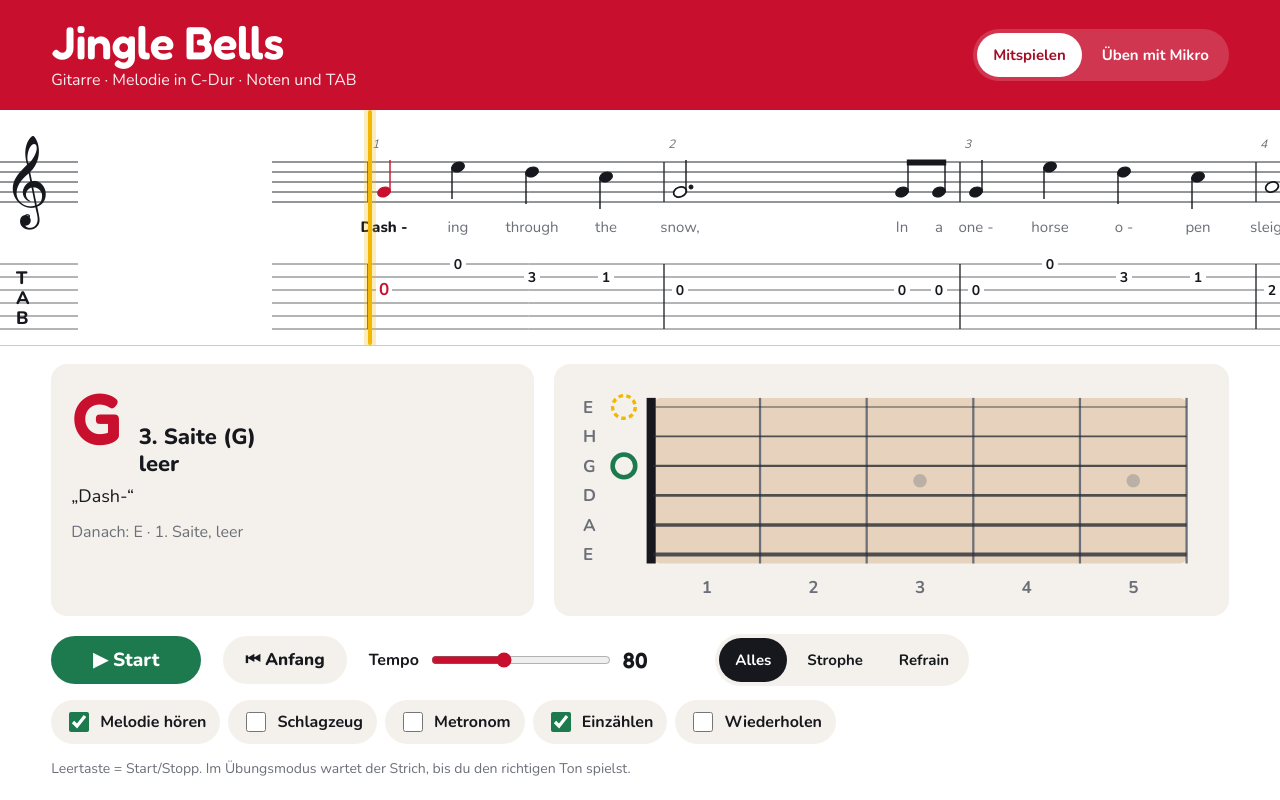
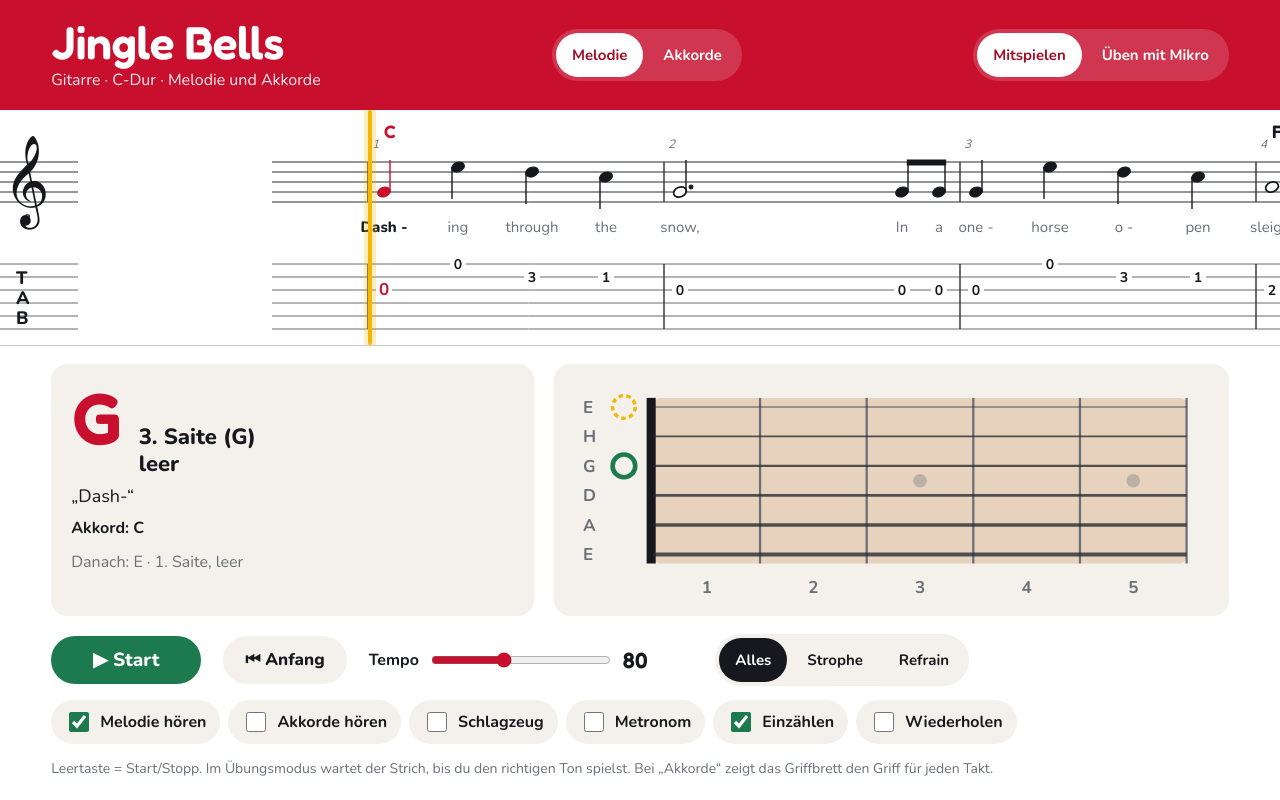
Before and after one commit to sagebiej/jingle-bells-gitarre, a plain HTML site: page index.html in a window 1280 px wide. Drawn offline with nearby package versions, Linux system fonts and the light colour scheme; a web font is replaced by a local one.

Commit message:
Akkorde: Symbole, Griffbilder, Akkord-Modus und Akkordklang

```diff
--- a/index.html
+++ b/index.html
@@ -78,13 +78,21 @@ input[type=range]{accent-color:var(--red);width:180px;height:32px}
 #score-ok{font-weight:800}
 .hint{color:var(--mute);font-size:14px;margin:0}
 #micmsg{color:var(--red);font-weight:700}
+.chd{font:600 18px Fredoka,sans-serif;fill:var(--ink)}
+.chd.on{fill:var(--red)}
+#chdline{margin-top:6px;font-weight:700}
+.seg button:disabled{opacity:.45;cursor:not-allowed}
 @media(max-width:700px){.mid{grid-template-columns:minmax(0,1fr)}#nname{font-size:56px}input[type=range]{width:140px}}
 @media(prefers-reduced-motion:reduce){#count{transition:none}}
 </style>
 </head>
 <body>
 <header class="band">
-  <div><h1>Jingle Bells</h1><p>Gitarre · Melodie in C-Dur · Noten und TAB</p></div>
+  <div><h1>Jingle Bells</h1><p>Gitarre · C-Dur · Melodie und Akkorde</p></div>
+  <div class="seg" role="group" aria-label="Was üben">
+    <button id="u-mel" aria-pressed="true">Melodie</button>
+    <button id="u-chd" aria-pressed="false">Akkorde</button>
+  </div>
   <div class="seg" role="group" aria-label="Modus">
     <button id="m-play" aria-pressed="true">Mitspielen</button>
     <button id="m-wait" aria-pressed="false">Üben mit Mikro</button>
@@ -102,6 +110,7 @@ input[type=range]{accent-color:var(--red);width:180px;height:32px}
   <div class="card">
     <div id="big"><span id="nname">G</span><span id="where">3. Saite<br>leer</span></div>
     <div id="word"></div>
+    <div id="chdline"></div>
     <div id="next"></div>
   </div>
   <div class="card"><svg id="fb" viewBox="0 0 560 190" role="img" aria-label="Griffbrett"></svg></div>
@@ -121,6 +130,7 @@ input[type=range]{accent-color:var(--red);width:180px;height:32px}
   <div class="ctl" style="margin-top:14px">
     <div class="pills">
       <label class="pill"><input type="checkbox" id="o-mel" checked>Melodie hören</label>
+      <label class="pill"><input type="checkbox" id="o-chd">Akkorde hören</label>
       <label class="pill"><input type="checkbox" id="o-drum">Schlagzeug</label>
       <label class="pill"><input type="checkbox" id="o-click">Metronom</label>
       <label class="pill"><input type="checkbox" id="o-count" checked>Einzählen</label>
@@ -134,7 +144,7 @@ input[type=range]{accent-color:var(--red);width:180px;height:32px}
     <button class="btn" id="skip">Ton überspringen →</button>
     <span id="micmsg"></span>
   </div>
-  <p class="hint" style="margin-top:14px">Leertaste = Start/Stopp. Im Übungsmodus wartet der Strich, bis du den richtigen Ton spielst.</p>
+  <p class="hint" style="margin-top:14px">Leertaste = Start/Stopp. Im Übungsmodus wartet der Strich, bis du den richtigen Ton spielst. Bei „Akkorde“ zeigt das Griffbrett den Griff für jeden Takt.</p>
 </section>
 
 <script>
@@ -158,6 +168,14 @@ const MEL=[
 [2,'F4','Oh,'],[2,'F4','what'],[2,'F4','fun'],[2,'F4','it'],[2,'F4','is'],[2,'E4','to'],[2,'E4','ride'],[1,'E4','in'],[1,'E4','a'],
 [2,'G4','one-'],[2,'G4','horse'],[2,'F4','o-'],[2,'D4','pen'],[8,'C4','sleigh!']];
 const FR={G3:[3,0],A3:[3,2],B3:[2,0],C4:[2,1],D4:[2,3],E4:[1,0],F4:[1,1],G4:[1,3],A4:[1,5]};
+// chords per bar; frets from 6th to 1st string (-1 = not played), fingers likewise
+const CH=['C','C','C','F','F','G','G7','C','C','C','C','F','F','G','G7','C','C','C','C','C','F','C','D7','G','C','C','C','C','F','C','G7','C'];
+const CHD={C:{f:[-1,3,2,0,1,0],g:[0,3,2,0,1,0],t:'3 Finger · tiefe E-Saite nicht spielen'},
+  F:{f:[-1,-1,3,2,1,1],g:[0,0,3,2,1,1],t:'kleines F · nur die 4 hohen Saiten'},
+  G:{f:[3,2,0,0,0,3],g:[2,1,0,0,0,3],t:'alle 6 Saiten'},
+  G7:{f:[3,2,0,0,0,1],g:[3,2,0,0,0,1],t:'alle 6 Saiten'},
+  D7:{f:[-1,-1,0,2,1,2],g:[0,0,0,2,1,3],t:'nur die 4 hohen Saiten'}};
+const CHS=CH.map((c,b)=>{let k=b;while(k>0&&k!==16&&CH[k-1]===c)k--;return k}); // bar where the current chord starts
 const SEMI={C:0,D:2,E:4,F:5,G:7,A:9,B:11},LET='CDEFGAB',DE={C:'C',D:'D',E:'E',F:'F',G:'G',A:'A',B:'H'};
 let t=0;
 const N=MEL.map(([d,p,l],i)=>{const n={i,start:t/2,dur:d/2,p,lyr:l.replace(/-$/,''),hy:l.endsWith('-'),midi:12*(+p[1]+1)+SEMI[p[0]],s:FR[p][0],f:FR[p][1],name:DE[p[0]],diat:LET.indexOf(p[0])+7*(+p[1])};t+=d;return n});
@@ -183,7 +201,8 @@ const ny=n=>SB-(n.diat+7-30)*5; // written = sounding + octave; E4 written = bot
   h+='<g class="tabl">'+[0,1,2,3,4,5].map(k=>`<line x1="0" x2="${W}" y1="${TT+k*TG}" y2="${TT+k*TG}"/>`).join('')+'</g>';
   for(let b=0;b<=32;b++){const x=X0+b*4*PPB;h+=`<line class="bar" x1="${x}" x2="${x}" y1="${ST}" y2="${SB}"/><line class="bar" x1="${x}" x2="${x}" y1="${TT}" y2="${TT+5*TG}"/>`;
     if(b<32)h+=`<text class="lbl" x="${x+4}" y="${ST-14}">${b+1}</text>`}
-  h+=`<text class="reh" x="${X0+64*PPB+28}" y="${ST-14}">Refrain</text>`;
+  h+=`<text class="reh" x="${X0+64*PPB+60}" y="${ST-14}">Refrain</text>`;
+  CH.forEach((c,b)=>{if(CHS[b]===b)h+=`<text class="chd" id="c${b}" x="${X0+b*4*PPB+16}" y="${ST-24}">${c}</text>`});
   h+=`<line class="bar" x1="${X0+128*PPB-5}" x2="${X0+128*PPB-5}" y1="${ST}" y2="${SB}"/><rect x="${X0+128*PPB-2}" y="${ST}" width="5" height="40" fill="var(--line)"/>`;
   const beam=new Set();
   N.forEach((n,i)=>{const m=N[i+1];if(n.dur===.5&&m&&m.dur===.5&&n.start%1===0&&m.start===n.start+.5){beam.add(i);beam.add(i+1);n.bm=m}});
@@ -209,34 +228,46 @@ const ny=n=>SB-(n.diat+7-30)*5; // written = sounding + octave; E4 written = bot
 
 // ---------- fretboard
 const SNAME=['E','H','G','D','A','E'];
-function drawFB(cur,nxt){
+function drawFB(items){
   const L=70,R=540,T=22,G=26,fx=k=>L+k*(R-L)/5;
   let h=`<rect x="${L}" y="${T-8}" width="${R-L}" height="${5*G+16}" rx="6" fill="color-mix(in srgb,#c58b4f 30%,transparent)"/>`;
   for(let k=1;k<=5;k++)h+=`<line class="fbf" x1="${fx(k)}" x2="${fx(k)}" y1="${T-8}" y2="${T+5*G+8}"/><text class="fbt" x="${fx(k)-(R-L)/10}" y="${T+5*G+34}" text-anchor="middle">${k}</text>`;
   [3,5].forEach(k=>h+=`<circle cx="${fx(k)-(R-L)/10}" cy="${T+2.5*G}" r="6" fill="var(--mute)" opacity=".35"/>`);
   h+=`<rect x="${L-6}" y="${T-8}" width="8" height="${5*G+16}" fill="var(--ink)"/>`;
   for(let s=0;s<6;s++)h+=`<line class="fbs" x1="${L}" x2="${R}" y1="${T+s*G}" y2="${T+s*G}" stroke-width="${1+s*.5}"/><text class="fbt" x="${L-62}" y="${T+s*G+5}">${SNAME[s]}</text>`;
-  const dot=(n,main)=>{if(!n)return'';const y=T+(n.s-1)*G;
-    if(n.f===0)return main?`<circle cx="${L-26}" cy="${y}" r="10" fill="none" stroke="var(--green)" stroke-width="4"/>`:`<circle cx="${L-26}" cy="${y}" r="10" fill="none" stroke="var(--gold)" stroke-width="3" stroke-dasharray="4 3"/>`;
-    const x=fx(n.f)-(R-L)/10,fing=n.f>=4?4:n.f;
-    return main?`<circle cx="${x}" cy="${y}" r="15" fill="var(--green)"/><text x="${x}" y="${y+6}" text-anchor="middle" style="font:800 17px Nunito;fill:#fff">${fing}</text>`
-               :`<circle cx="${x}" cy="${y}" r="14" fill="none" stroke="var(--gold)" stroke-width="3" stroke-dasharray="4 3"/>`};
-  if(nxt&&cur&&(nxt.s!==cur.s||nxt.f!==cur.f))h+=dot(nxt,false);
-  h+=dot(cur,true);
+  const draw=it=>{const y=T+(it.s-1)*G,x=it.f>0?fx(it.f)-(R-L)/10:L-26;
+    if(it.k==='mute')return `<text x="${L-26}" y="${y+6}" text-anchor="middle" style="font:800 18px Nunito;fill:var(--mute)">×</text>`;
+    if(it.f===0)return it.k==='main'?`<circle cx="${x}" cy="${y}" r="10" fill="none" stroke="var(--green)" stroke-width="4"/>`:`<circle cx="${x}" cy="${y}" r="10" fill="none" stroke="var(--gold)" stroke-width="3" stroke-dasharray="4 3"/>`;
+    return it.k==='main'?`<circle cx="${x}" cy="${y}" r="15" fill="var(--green)"/><text x="${x}" y="${y+6}" text-anchor="middle" style="font:800 17px Nunito;fill:#fff">${it.g}</text>`
+                       :`<circle cx="${x}" cy="${y}" r="14" fill="none" stroke="var(--gold)" stroke-width="3" stroke-dasharray="4 3"/>`};
+  h+=items.filter(i=>i.k==='next').map(draw).join('')+items.filter(i=>i.k!=='next').map(draw).join('');
   $('fb').innerHTML=h;
 }
+const fing=n=>n.f>=4?4:n.f;
+function melFB(n,m){const it=[{s:n.s,f:n.f,g:fing(n),k:'main'}];if(m&&(m.s!==n.s||m.f!==n.f))it.push({s:m.s,f:m.f,k:'next'});drawFB(it)}
+function chdFB(c){const d=CHD[c];drawFB(d.f.map((f,k)=>({s:6-k,f,g:d.g[k],k:f<0?'mute':'main'})))}
 const SAITE=['1. Saite (hohe E)','2. Saite (H)','3. Saite (G)'];
 let shown=-1;
 function showNote(i){
   if(i===shown)return;shown=i;
   document.querySelectorAll('.nt.on').forEach(e=>e.classList.remove('on'));
   const n=N[i];if(!n)return;$('n'+i).classList.add('on');
+  $('word').textContent='„'+n.lyr+(n.hy?'-':'')+'“';
+  if(what!=='mel')return;
   $('nname').textContent=n.name;
   $('where').innerHTML=`${SAITE[n.s-1]}<br>${n.f===0?'leer':n.f+'. Bund'+(n.f===5?' (kleiner Finger)':'')}`;
-  $('word').textContent='„'+n.lyr+(n.hy?'-':'')+'“';
   const m=N[i+1];$('next').textContent=m?`Danach: ${m.name} · ${m.s}. Saite, ${m.f===0?'leer':m.f+'. Bund'}`:'Letzter Ton!';
-  drawFB(n,m);
+  melFB(n,m);
 }
+let shownC=-1;
+function showChord(b){if(b===shownC)return;shownC=b;const c=CH[b];
+  document.querySelectorAll('.chd.on').forEach(e=>e.classList.remove('on'));$('c'+CHS[b])?.classList.add('on');
+  $('chdline').textContent=what==='mel'?'Akkord: '+c:'';
+  if(what!=='chd')return;
+  let nb=b+1;while(nb<32&&CH[nb]===c)nb++;
+  $('nname').textContent=c;$('where').innerHTML=CHD[c].t.replace(' · ','<br>');
+  $('next').textContent=nb<32?`Danach: ${CH[nb]} in Takt ${nb+1}`:'Letzter Akkord!';
+  chdFB(c)}
 
 // ---------- audio
 let ctx=null,master=null;const bufs={};
@@ -244,19 +275,22 @@ function ac(){if(!ctx){ctx=new (window.AudioContext||window.webkitAudioContext)(
 function ks(midi){if(bufs[midi])return bufs[midi];const sr=ctx.sampleRate,f=440*2**((midi-69)/12),P=Math.round(sr/f),len=Math.floor(sr*2),b=ctx.createBuffer(1,len,sr),y=b.getChannelData(0);
   for(let i=0;i<P;i++)y[i]=Math.random()*2-1;for(let i=P;i<len;i++)y[i]=.996*.5*(y[i-P]+y[i-P+1>=i?i-P:i-P+1]);
   let m=0;for(let i=0;i<len;i++)m=Math.max(m,Math.abs(y[i]));for(let i=0;i<len;i++)y[i]/=m;return bufs[midi]=b}
-function pluck(midi,at,dur){const s=ctx.createBufferSource(),g=ctx.createGain(),lp=ctx.createBiquadFilter();lp.type='lowpass';lp.frequency.value=3200;
-  s.buffer=ks(midi);g.gain.setValueAtTime(.55,at);g.gain.setTargetAtTime(0,at+dur,.06);s.connect(lp).connect(g).connect(master);s.start(at);s.stop(at+dur+.5)}
+function pluck(midi,at,dur,vol=.55){const s=ctx.createBufferSource(),g=ctx.createGain(),lp=ctx.createBiquadFilter();lp.type='lowpass';lp.frequency.value=3200;
+  s.buffer=ks(midi);g.gain.setValueAtTime(vol,at);g.gain.setTargetAtTime(0,at+dur,.06);s.connect(lp).connect(g).connect(master);s.start(at);s.stop(at+dur+.5)}
 let noiseB=null;function noise(){if(!noiseB){noiseB=ctx.createBuffer(1,ctx.sampleRate,ctx.sampleRate);const d=noiseB.getChannelData(0);for(let i=0;i<d.length;i++)d[i]=Math.random()*2-1}return noiseB}
 function nz(at,hp,dec,vol){const s=ctx.createBufferSource(),f=ctx.createBiquadFilter(),g=ctx.createGain();s.buffer=noise();f.type='highpass';f.frequency.value=hp;g.gain.setValueAtTime(vol,at);g.gain.exponentialRampToValueAtTime(.001,at+dec);s.connect(f).connect(g).connect(master);s.start(at);s.stop(at+dec+.05)}
 function tone(at,f0,f1,dec,vol,type='sine'){const o=ctx.createOscillator(),g=ctx.createGain();o.type=type;o.frequency.setValueAtTime(f0,at);o.frequency.exponentialRampToValueAtTime(f1,at+dec*.6);g.gain.setValueAtTime(vol,at);g.gain.exponentialRampToValueAtTime(.001,at+dec);o.connect(g).connect(master);o.start(at);o.stop(at+dec+.05)}
 const DRUM={BD:a=>tone(a,140,45,.3,.9),SN:a=>{nz(a,1200,.16,.45);tone(a,200,160,.08,.25,'triangle')},HH:a=>nz(a,7000,.045,.18),CR:a=>nz(a,4500,1.3,.28),HT:a=>tone(a,220,150,.25,.6),FT:a=>tone(a,130,85,.35,.7)};
+const TUNE=[40,45,50,55,59,64];
+const strum=(c,a)=>{let k=0;CHD[c].f.forEach((f,i)=>{if(f>=0)pluck(TUNE[i]+f,a+.018*k++,spb*1.9,.22)})};
 const click=(a,acc)=>tone(a,acc?1500:1000,acc?1500:1000,.05,.35,'square');
 
 // ---------- transport
-let mode='play',sec='all',playing=false,beat=0,anchorBeat=0,anchorT=0,spb=60/80,evs=[],ep=0,countEnd=0,waitIdx=0,okCount=0,timer=null;
+let what='mel',mode='play',sec='all',playing=false,beat=0,anchorBeat=0,anchorT=0,spb=60/80,evs=[],ep=0,countEnd=0,waitIdx=0,okCount=0,timer=null;
 const opt=id=>$(id).checked;
 function buildEvents(){const [a,b]=SECS[sec];evs=[];
   if(mode==='play'){if(opt('o-mel'))N.forEach(n=>{if(n.start>=a&&n.start<b)evs.push([n.start,'m',n])});
+    if(opt('o-chd'))for(let x=a;x<b;x+=2)evs.push([x,'k',CH[Math.floor(x/4)]]);
     if(opt('o-drum'))DR.forEach(([x,k])=>{if(x>=a&&x<b)evs.push([x,'d',k])});}
   if(opt('o-click')&&mode==='play')for(let x=a;x<b;x++)evs.push([x,'c',x%4===0]);
   evs.sort((p,q)=>p[0]-q[0]);ep=evs.findIndex(e=>e[0]>=beat-1e-6);if(ep<0)ep=evs.length}
@@ -265,7 +299,7 @@ const timeAt=b=>anchorT+(b-anchorBeat)*spb;
 function schedule(){if(!playing)return;const now=ctx.currentTime;
   while(ep<evs.length){const e=evs[ep],tm=timeAt(e[0]);if(tm>now+.15)break;
     if(mode==='wait'&&e[0]>N[waitIdx]?.start)break;
-    if(tm>=now-.02){if(e[1]==='m')pluck(e[2].midi,tm,e[2].dur*spb);else if(e[1]==='d')DRUM[e[2]](tm);else click(tm,e[2])}ep++}}
+    if(tm>=now-.02){if(e[1]==='m')pluck(e[2].midi,tm,e[2].dur*spb);else if(e[1]==='d')DRUM[e[2]](tm);else if(e[1]==='k')strum(e[2],tm);else click(tm,e[2])}ep++}}
 function start(){ac();ctx.resume();const [a,b]=SECS[sec];if(beat<a||beat>=b)beat=a;
   playing=true;$('play').textContent='⏸ Stopp';
   const lead=.12,ci=opt('o-count')?4:0;anchorBeat=beat;anchorT=ctx.currentTime+lead+ci*spb;countEnd=anchorT;
@@ -290,6 +324,7 @@ function frame(force){
   svg.style.transform=`translateX(${ph-(X0+beat*PPB+16)}px)`;
   let i=mode==='wait'&&playing?waitIdx:N.findIndex(n=>beat<n.start+n.dur-1e-6);if(i<0)i=N.length-1;
   showNote(Math.min(i,N.length-1));
+  showChord(Math.min(31,Math.max(0,Math.floor(beat/4+1e-6))));
   if(!force)requestAnimationFrame(()=>frame())}
 
 // ---------- microphone + pitch detection
@@ -319,8 +354,13 @@ $('rew').onclick=rewind;
 $('skip').onclick=()=>{if(playing&&mode==='wait')accept()};
 $('tempo').oninput=e=>{const v=+e.target.value;$('tv').textContent=v;if(playing&&ctx){const now=Math.max(ctx.currentTime,countEnd);anchorBeat=beatAt(now);anchorT=now;spb=60/v;buildEvents()}else spb=60/v};
 document.querySelectorAll('[data-sec]').forEach(b=>b.onclick=()=>{document.querySelectorAll('[data-sec]').forEach(x=>x.setAttribute('aria-pressed',x===b));sec=b.dataset.sec;rewind()});
-['o-mel','o-drum','o-click'].forEach(id=>$(id).onchange=()=>{if(playing)buildEvents()});
+['o-mel','o-chd','o-drum','o-click'].forEach(id=>$(id).onchange=()=>{if(playing)buildEvents()});
 function setMode(m){mode=m;$('m-play').setAttribute('aria-pressed',m==='play');$('m-wait').setAttribute('aria-pressed',m==='wait');document.body.classList.toggle('wait',m==='wait');stop();clearOk();waiting=false;frame(true)}
+function setWhat(w){what=w;$('u-mel').setAttribute('aria-pressed',w==='mel');$('u-chd').setAttribute('aria-pressed',w==='chd');
+  $('m-wait').disabled=w==='chd';$('m-wait').title=w==='chd'?'Das Mikro erkennt nur einzelne Töne, keine Akkorde':'';
+  if(w==='chd'){if(mode==='wait')setMode('play');$('o-chd').checked=true}else $('o-chd').checked=false;
+  if(playing)buildEvents();shown=-1;shownC=-1;frame(true)}
+$('u-mel').onclick=()=>setWhat('mel');$('u-chd').onclick=()=>setWhat('chd');
 $('m-play').onclick=()=>setMode('play');$('m-wait').onclick=()=>setMode('wait');
 document.addEventListener('keydown',e=>{if(e.code==='Space'&&!/INPUT|BUTTON/.test(e.target.tagName)){e.preventDefault();playing?stop():start()}});
 document.fonts?.ready.then(()=>frame(true));
```
Also changed, not shown: 1 other file.
